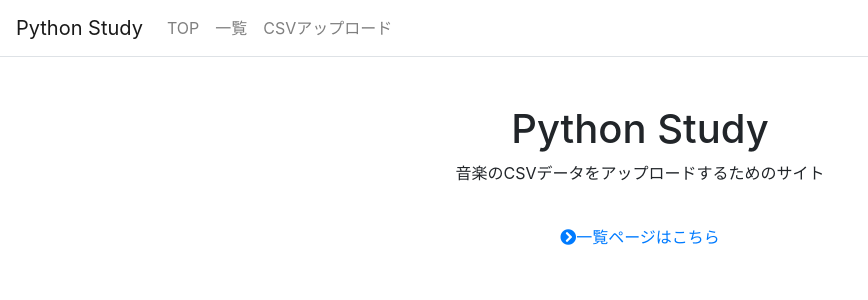
After one commit to nibuno/django-csv-upload-site, a Django app: template csvsites/templates/csvsites/index.html in a window 1280 px wide. The commit adds this page. Shown: the top 300 px of the page, without its empty margins (0-868 px from the left). Run offline with Django 3.2, Linux system fonts and the light colour scheme; the template is opened without the code that fills it, so the values that code supplies are empty; some libraries are stand-ins or nearby versions.

Commit message:
PyCharmからの初めてのコミット

```diff
--- a/csvsites/templates/csvsites/base.html
+++ b/csvsites/templates/csvsites/base.html
@@ -24,6 +24,9 @@
                     <a class="nav-link" href="/">TOP</a>
                 </li>
                 <li class="nav-item">
+                    <a class="nav-link" href="/music">一覧</a>
+                </li>
+                <li class="nav-item">
                     <a class="nav-link" href="/upload">CSVアップロード</a>
                 </li>
             </ul>
--- /dev/null
+++ b/csvsites/templates/csvsites/index.html
@@ -0,0 +1,15 @@
+{% extends 'csvsites/base.html' %}
+
+{% block content %}
+<div class="container">
+    <div class="top-header px-3 py-3 pt-md-5 pb-md-4 mx-auto text-center">
+        <h1>Python Study</h1>
+        <p>音楽のCSVデータをアップロードするためのサイト</p>
+    </div>
+    <div class="text-center">
+        <a href="music"><i class="fas fa-chevron-circle-right"></i>一覧ページはこちら</a>
+    </div>
+
+
+</div>
+{% endblock %}
--- a/csvsites/urls.py
+++ b/csvsites/urls.py
@@ -4,6 +4,7 @@ from . import views
 
 
 urlpatterns = [
-    path('', views.MusicList.as_view(), name='music'),
+    path('', views.index, name='index'),
+    path('music', views.MusicList.as_view(), name='music'),
     path('upload/', views.upload, name='upload'),
 ]
--- a/csvsites/views.py
+++ b/csvsites/views.py
@@ -6,6 +6,10 @@ from .models import Music
 import os
 import csv
 UPLOAD_DIR = os.path.dirname(os.path.abspath(__file__)) + '/static/files/'
+
+
+def index(request):
+    return render(request, 'csvsites/index.html')
 
 
 def upload(request):
```
